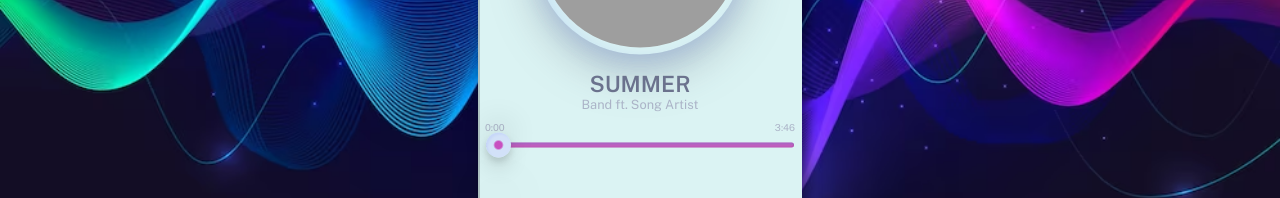
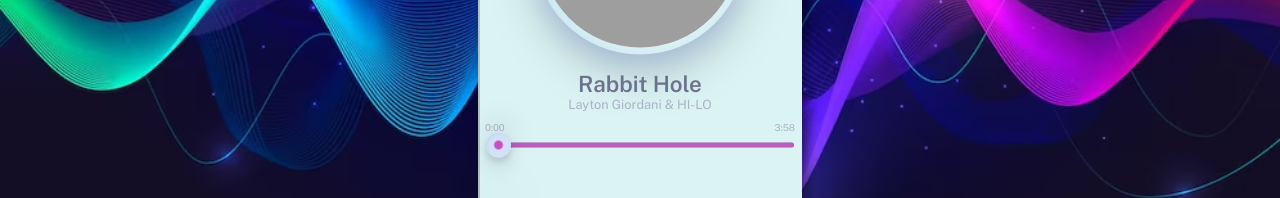
Before and after one commit to LRSORRENTI/React-MP3-Player, a React (Vite) app in the folder React-Music-Player/: page / in a window 1280 px wide. Shown: the part 357-555 px from the top of the page. Built offline with nearby package versions, Linux system fonts and the light colour scheme; grey boxes are pictures that could not be loaded; a web font is replaced by a local one.

Commit message:
changed song details, and length of song, need to add a way for the slider component to function, or at least increment as the song plays to start

```diff
--- a/React-Music-Player/src/components/SongDetails.jsx
+++ b/React-Music-Player/src/components/SongDetails.jsx
@@ -1,8 +1,8 @@
 export default function SongDetails(){
     return (
         <div className="song-details">
-        <h1 className="song-title">SUMMER</h1>
-        <span className="artist">Band ft. Song Artist</span>
+        <h1 className="song-title">Rabbit Hole</h1>
+        <span className="artist">Layton Giordani & HI-LO</span>
     </div>
     )
 }
--- a/React-Music-Player/src/components/TimeSlider.jsx
+++ b/React-Music-Player/src/components/TimeSlider.jsx
@@ -3,7 +3,7 @@ export default function TimeSlider() {
      <div className="time-slider">
                     <div className="slider-times">
                         <span>0:00</span>
-                        <span>3:46</span>
+                        <span>3:58</span>
                     </div>
                     <input type="range" min="1" max="100" value="0" className="slider" id="myRange" />
                 </div>
```
Also changed, not shown: React-Music-Player/src/components/WholePhone/WholePhone.css (+0 -16 lines).
